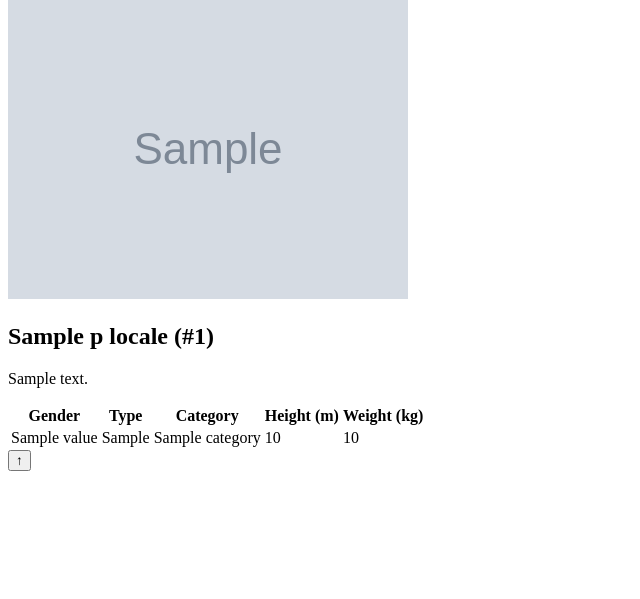
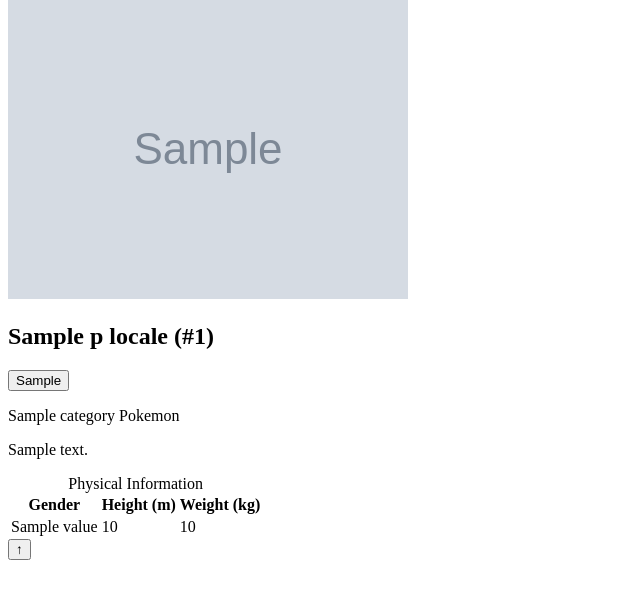
Before and after one commit to heejongahn/pokedex, a Python web app: template pokedex/templates/pokemon.html in a window 1280 px wide. Shown: the part 89-688 px from the top of the page, without its empty margins (0-640 px from the left). Run offline with Jinja, Linux system fonts and the light colour scheme; the template is opened without the code that fills it: most values are stand-ins (such as "Sample title", 1, 10 or a date in 2020); grey boxes marked "Sample" are stand-in pictures; some libraries are stand-ins or nearby versions.

Commit message:
Take type, category info out of the table

```diff
--- a/pokedex/templates/pokemon.html
+++ b/pokedex/templates/pokemon.html
@@ -4,22 +4,30 @@
 <div class="pokemon-profile">
   <img alt="{{p_locale.name}}" src="{{p.image_url}}" />
   <div class="pokemon-info">
-    <h2 class="pokemon-name">{{p_locale.name}} (#{{p.poke_id}})</h2>
+    <div>
+      <h2 class="pokemon-name">{{p_locale.name}} (#{{p.poke_id}})</h2>
+      <div class="pokemon-types">
+        {% for type in p.poke_type.split() %}
+          <button class="pokemon-type button-black button-outline button-small">
+            {{type}}
+          </button>
+        {% endfor %}
+      </div>
+    </div>
+    <p class="pokemon-category">{{p_locale.category}} Pokemon</p>
     <p class="pokemon-description">{{p_locale.description}}</p>
   </div>
 </div>
+
 <table>
+  <caption>Physical Information</caption>
   <tr>
     <th>Gender</th>
-    <th>Type</th>
-    <th>Category</th>
     <th>Height (m)</th>
     <th>Weight (kg)</th>
   </tr>
   <tr>
     <td>{{p.gender.value}}</td>
-    <td>{{p.poke_type}}</td>
-    <td>{{p_locale.category}}</td>
     <td>{{p.height}}</td>
     <td>{{p.weight}}</td>
   </tr>
```
Also changed, not shown: pokedex/assets/pokedex.styl (+33 -0 lines).
